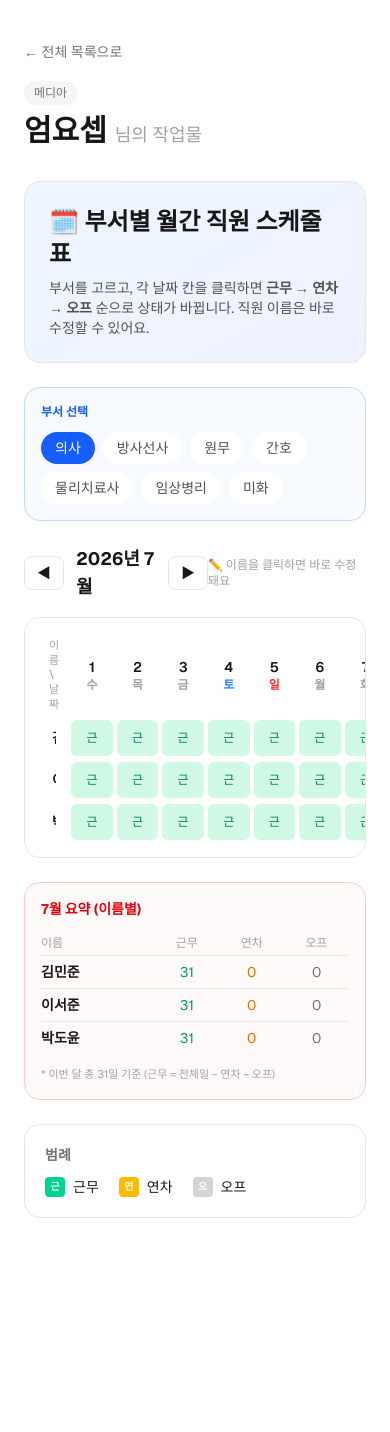
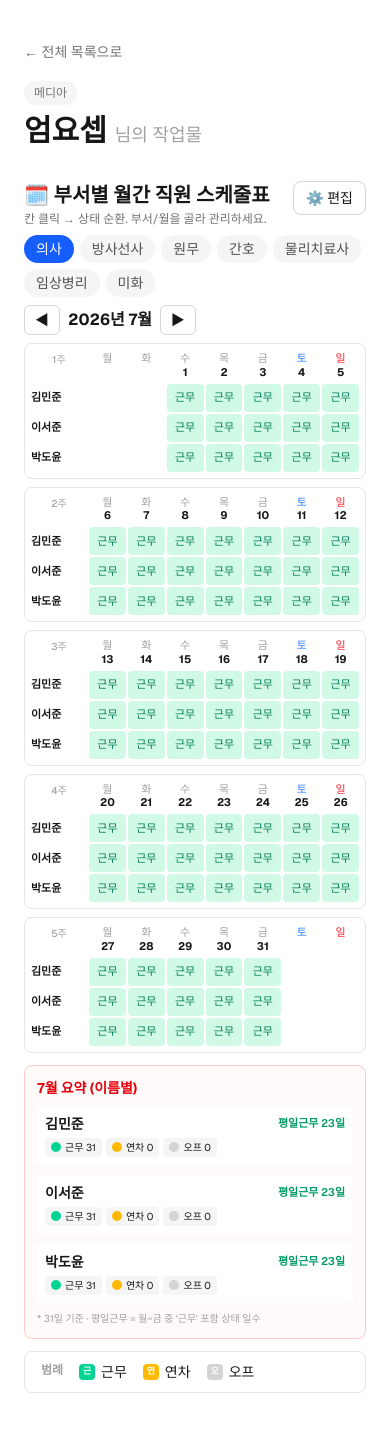
Before and after one commit to KimJeongLae/vibe-coding-hub, a Next.js app: page /members/eom-yoseb in a window 390 px wide. Before the commit the page ends 1258 px from the top, so only its background shows below. Built offline with nearby package versions, Linux system fonts and the light colour scheme.

Commit message:
엄요셉 페이지: 스케줄표 개편 (주 단위 달력, 편집 메뉴/프리셋·옵션추가, 여백 축소, 평일근무·야간 요약)

```diff
--- a/app/members/eom-yoseb/page.tsx
+++ b/app/members/eom-yoseb/page.tsx
@@ -1,48 +1,54 @@
 "use client";
 
-import { useMemo, useState } from "react";
+import { Fragment, useMemo, useState } from "react";
 import MemberShell from "@/components/MemberShell";
 
 // ✏️ 엄요셉(eom-yoseb) 님의 페이지 — 부서별 월간 직원 스케줄표 MVP
-// - 부서를 고르면 그 부서 직원들이 나옵니다 (이름 수정 가능)
-// - 달력은 실제 날짜(숫자) + 월~일 기준
-// - 칸을 클릭하면 근무 → 연차 → 오프 순으로 상태/색이 바뀝니다
-// - 오른쪽 요약에 한 달 기준 이름별 근무/연차/오프 개수가 나옵니다
+// - 부서 선택 / 주(週) 단위로 쌓이는 달력 / 편집 메뉴(프리셋·옵션추가·이름수정)
+// - "부서별 스케줄근무" 프리셋: 근무(7시)~근무(5시)/오프/연차/특휴 + 사용자 옵션 추가
+// - 오른쪽 요약: 이름별 옵션 개수 + 평일근무일수 + 야간(8시) 개수
 // (저장/DB/로그인 없이 화면에서만 동작합니다.)
 
-type Status = "work" | "leave" | "off";
-const STATUS_ORDER: Status[] = ["work", "leave", "off"];
+// 상태 색상 팔레트 (Tailwind 정적 문자열 — 스캐너가 인식하도록 전체 클래스 명시)
+const PALETTE = [
+  { cell: "bg-emerald-100 text-emerald-700 hover:bg-emerald-200 dark:bg-emerald-900/40 dark:text-emerald-300", swatch: "bg-emerald-400" },
+  { cell: "bg-indigo-100 text-indigo-700 hover:bg-indigo-200 dark:bg-indigo-900/40 dark:text-indigo-300", swatch: "bg-indigo-400" },
+  { cell: "bg-sky-100 text-sky-700 hover:bg-sky-200 dark:bg-sky-900/40 dark:text-sky-300", swatch: "bg-sky-400" },
+  { cell: "bg-cyan-100 text-cyan-700 hover:bg-cyan-200 dark:bg-cyan-900/40 dark:text-cyan-300", swatch: "bg-cyan-400" },
+  { cell: "bg-lime-100 text-lime-700 hover:bg-lime-200 dark:bg-lime-900/40 dark:text-lime-300", swatch: "bg-lime-400" },
+  { cell: "bg-neutral-100 text-neutral-500 hover:bg-neutral-200 dark:bg-neutral-800 dark:text-neutral-400", swatch: "bg-neutral-300 dark:bg-neutral-600" },
+  { cell: "bg-amber-100 text-amber-700 hover:bg-amber-200 dark:bg-amber-900/40 dark:text-amber-300", swatch: "bg-amber-400" },
+  { cell: "bg-rose-100 text-rose-700 hover:bg-rose-200 dark:bg-rose-900/40 dark:text-rose-300", swatch: "bg-rose-400" },
+  { cell: "bg-violet-100 text-violet-700 hover:bg-violet-200 dark:bg-violet-900/40 dark:text-violet-300", swatch: "bg-violet-400" },
+  { cell: "bg-orange-100 text-orange-700 hover:bg-orange-200 dark:bg-orange-900/40 dark:text-orange-300", swatch: "bg-orange-400" },
+];
 
-const STATUS_META: Record<
-  Status,
-  { label: string; abbr: string; cell: string; swatch: string }
-> = {
-  work: {
-    label: "근무",
-    abbr: "근",
-    cell: "bg-emerald-100 text-emerald-700 hover:bg-emerald-200 dark:bg-emerald-900/40 dark:text-emerald-300 dark:hover:bg-emerald-900/60",
-    swatch: "bg-emerald-400",
+type Option = { id: string; label: string; short: string; colorIdx: number };
+
+const PRESETS: Record<string, { name: string; options: Option[] }> = {
+  simple: {
+    name: "간단 (근무/연차/오프)",
+    options: [
+      { id: "work", label: "근무", short: "근무", colorIdx: 0 },
+      { id: "leave", label: "연차", short: "연차", colorIdx: 6 },
+      { id: "off", label: "오프", short: "오프", colorIdx: 5 },
+    ],
   },
-  leave: {
-    label: "연차",
-    abbr: "연",
-    cell: "bg-amber-100 text-amber-700 hover:bg-amber-200 dark:bg-amber-900/40 dark:text-amber-300 dark:hover:bg-amber-900/60",
-    swatch: "bg-amber-400",
-  },
-  off: {
-    label: "오프",
-    abbr: "오",
-    cell: "bg-neutral-100 text-neutral-400 hover:bg-neutral-200 dark:bg-neutral-800 dark:text-neutral-500 dark:hover:bg-neutral-700",
-    swatch: "bg-neutral-300 dark:bg-neutral-600",
+  shift: {
+    name: "부서별 스케줄근무",
+    options: [
+      { id: "w7", label: "근무(7시)", short: "7시", colorIdx: 0 },
+      { id: "w8", label: "근무(8시)", short: "8시", colorIdx: 1 },
+      { id: "w1", label: "근무(1시)", short: "1시", colorIdx: 2 },
+      { id: "w2", label: "근무(2시)", short: "2시", colorIdx: 3 },
+      { id: "w5", label: "근무(5시)", short: "5시", colorIdx: 4 },
+      { id: "off", label: "오프", short: "오프", colorIdx: 5 },
+      { id: "leave", label: "연차", short: "연차", colorIdx: 6 },
+      { id: "special", label: "특휴", short: "특휴", colorIdx: 7 },
+    ],
   },
 };
 
-function nextStatus(current: Status): Status {
-  const i = STATUS_ORDER.indexOf(current);
-  return STATUS_ORDER[(i + 1) % STATUS_ORDER.length];
-}
-
-// 부서 구성 (샘플 이름)
 const DEPARTMENTS = [
   { key: "doctor", label: "의사", names: ["김민준", "이서준", "박도윤"] },
   { key: "radiology", label: "방사선사", names: ["최지호", "정하준"] },
@@ -53,46 +59,65 @@ const DEPARTMENTS = [
   { key: "cleaning", label: "미화", names: ["구본길", "남정순"] },
 ] as const;
 
-const WEEKDAYS = ["일", "월", "화", "수", "목", "금", "토"];
+// 월요일 시작 요일 라벨
+const WD_LABELS = ["월", "화", "수", "목", "금", "토", "일"];
+
+// 한 달을 주 단위(월~일)로 분할
+function buildWeeks(year: number, month: number) {
+  const daysInMonth = new Date(year, month + 1, 0).getDate();
+  const firstMon = (new Date(year, month, 1).getDay() + 6) % 7; // 월=0
+  const weeks: ({ day: number } | null)[][] = [];
+  let week: ({ day: number } | null)[] = Array(firstMon).fill(null);
+  for (let day = 1; day <= daysInMonth; day++) {
+    week.push({ day });
+    if (week.length === 7) {
+      weeks.push(week);
+      week = [];
+    }
+  }
+  if (week.length) {
+    while (week.length < 7) week.push(null);
+    weeks.push(week);
+  }
+  return weeks;
+}
 
 export default function Page() {
-  // 부서별 이름 (수정 가능)
   const [deptNames, setDeptNames] = useState<Record<string, string[]>>(() =>
     Object.fromEntries(DEPARTMENTS.map((d) => [d.key, [...d.names]])),
   );
   const [deptKey, setDeptKey] = useState<string>(DEPARTMENTS[0].key);
 
-  // 표시 월 (기본: 오늘 기준)
   const [{ year, month }, setYearMonth] = useState(() => {
     const now = new Date();
     return { year: now.getFullYear(), month: now.getMonth() };
   });
 
-  // 상태 저장: `${dept}|${empIdx}|${year}-${month}-${day}` → Status
-  const [statuses, setStatuses] = useState<Record<string, Status>>({});
+  const [options, setOptions] = useState<Option[]>(PRESETS.simple.options);
+  const [statuses, setStatuses] = useState<Record<string, string>>({});
+  const [editing, setEditing] = useState(false);
+  const [newOptLabel, setNewOptLabel] = useState("");
+  const [nextId, setNextId] = useState(1);
 
   const names = deptNames[deptKey];
   const daysInMonth = new Date(year, month + 1, 0).getDate();
+  const weeks = useMemo(() => buildWeeks(year, month), [year, month]);
 
-  const days = useMemo(
-    () =>
-      Array.from({ length: daysInMonth }, (_, i) => {
-        const day = i + 1;
-        const wd = new Date(year, month, day).getDay(); // 0=일 ~ 6=토
-        return { day, wd };
-      }),
-    [year, month, daysInMonth],
-  );
+  const optById = (id: string) => options.find((o) => o.id === id) ?? options[0];
 
-  function cellKey(empIdx: number, day: number) {
-    return `${deptKey}|${empIdx}|${year}-${month}-${day}`;
-  }
-  function getStatus(empIdx: number, day: number): Status {
-    return statuses[cellKey(empIdx, day)] ?? "work";
-  }
+  const cellKey = (empIdx: number, day: number) =>
+    `${deptKey}|${empIdx}|${year}-${month}-${day}`;
+  const getStatus = (empIdx: number, day: number) =>
+    statuses[cellKey(empIdx, day)] ?? options[0].id;
+
   function toggleCell(empIdx: number, day: number) {
     const key = cellKey(empIdx, day);
-    setStatuses((prev) => ({ ...prev, [key]: nextStatus(prev[key] ?? "work") }));
+    setStatuses((prev) => {
+      const cur = prev[key] ?? options[0].id;
+      const idx = options.findIndex((o) => o.id === cur);
+      const nextId = idx === -1 ? options[0].id : options[(idx + 1) % options.length].id;
+      return { ...prev, [key]: nextId };
+    });
   }
 
   function renameEmployee(empIdx: number, value: string) {
@@ -109,199 +134,287 @@ export default function Page() {
     });
   }
 
-  // 이름별 한 달 요약 (근무/연차/오프 개수)
+  function addOption() {
+    const label = newOptLabel.trim();
+    if (!label) return;
+    setOptions((prev) => [
+      ...prev,
+      { id: `c${nextId}`, label, short: label.slice(0, 3), colorIdx: prev.length % PALETTE.length },
+    ]);
+    setNextId((n) => n + 1);
+    setNewOptLabel("");
+  }
+  function removeOption(id: string) {
+    setOptions((prev) => (prev.length > 1 ? prev.filter((o) => o.id !== id) : prev));
+  }
+
+  // 이름별 요약: 옵션별 개수 + 평일근무 + 야간(8시)
   const summary = names.map((name, empIdx) => {
-    let leave = 0;
-    let off = 0;
+    const counts: Record<string, number> = {};
+    options.forEach((o) => (counts[o.id] = 0));
+    let weekdayWork = 0;
     for (let day = 1; day <= daysInMonth; day++) {
-      const s = getStatus(empIdx, day);
-      if (s === "leave") leave++;
-      else if (s === "off") off++;
+      const id = getStatus(empIdx, day);
+      if (counts[id] !== undefined) counts[id]++;
+      const o = optById(id);
+      const wd = new Date(year, month, day).getDay(); // 0=일 ~ 6=토
+      if (wd >= 1 && wd <= 5 && o.label.includes("근무")) weekdayWork++;
     }
-    return { name, work: daysInMonth - leave - off, leave, off };
+    const nightOpt = options.find((o) => o.label === "근무(8시)");
+    const night = nightOpt ? counts[nightOpt.id] : null;
+    return { name, counts, weekdayWork, night };
   });
 
   return (
     <MemberShell slug="eom-yoseb">
-      {/* 소개 */}
-      <section className="mb-6 rounded-2xl border border-neutral-200 bg-gradient-to-br from-blue-50 to-indigo-50 p-6 dark:border-neutral-700 dark:from-neutral-900 dark:to-neutral-900">
-        <h2 className="text-2xl font-bold">🗓️ 부서별 월간 직원 스케줄표</h2>
-        <p className="mt-2 text-sm text-neutral-600 dark:text-neutral-300">
-          부서를 고르고, 각 날짜 칸을 클릭하면{" "}
-          <b>근무 → 연차 → 오프</b> 순으로 상태가 바뀝니다. 직원 이름은 바로
-          수정할 수 있어요.
+      {/* 헤더 + 편집 메뉴 버튼 */}
+      <div className="mb-2 flex items-start justify-between gap-3">
+        <div>
+          <h2 className="text-xl font-bold">🗓️ 부서별 월간 직원 스케줄표</h2>
+          <p className="mt-0.5 text-xs text-neutral-500 dark:text-neutral-400">
+            칸 클릭 → 상태 순환. 부서/월을 골라 관리하세요.
           </p>
+        </div>
+        <button
+          type="button"
+          onClick={() => setEditing((v) => !v)}
+          className={`shrink-0 rounded-lg px-3 py-1.5 text-sm font-medium transition-colors ${
+            editing
+              ? "bg-blue-600 text-white"
+              : "border border-neutral-300 hover:bg-neutral-50 dark:border-neutral-600 dark:hover:bg-neutral-800"
+          }`}
+        >
+          ⚙️ 편집
+        </button>
+      </div>
+
+      {/* 편집 패널 */}
+      {editing && (
+        <section className="mb-2 space-y-3 rounded-xl border border-blue-200 bg-blue-50/40 p-3 text-sm dark:border-blue-900 dark:bg-blue-950/30">
+          {/* 프리셋 */}
+          <div>
+            <div className="mb-1.5 text-xs font-semibold text-blue-600 dark:text-blue-300">상태 프리셋</div>
+            <div className="flex flex-wrap gap-2">
+              {Object.entries(PRESETS).map(([key, p]) => (
+                <button
+                  key={key}
+                  type="button"
+                  onClick={() => setOptions(p.options.map((o) => ({ ...o })))}
+                  className="rounded-md border border-neutral-300 bg-white px-2.5 py-1 text-xs hover:bg-blue-100 dark:border-neutral-600 dark:bg-neutral-800 dark:hover:bg-neutral-700"
+                >
+                  {p.name}
+                </button>
+              ))}
+            </div>
+          </div>
+
+          {/* 상태 옵션 추가/삭제 */}
+          <div>
+            <div className="mb-1.5 text-xs font-semibold text-blue-600 dark:text-blue-300">상태 옵션 (직접 추가)</div>
+            <div className="mb-2 flex gap-2">
+              <input
+                value={newOptLabel}
+                onChange={(e) => setNewOptLabel(e.target.value)}
+                onKeyDown={(e) => e.key === "Enter" && addOption()}
+                placeholder="예) 근무(9시), 반차 ..."
+                className="flex-1 rounded-md border border-neutral-300 bg-white px-2 py-1 text-xs outline-none focus:border-blue-500 dark:border-neutral-600 dark:bg-neutral-800"
+              />
+              <button
+                type="button"
+                onClick={addOption}
+                className="rounded-md bg-blue-600 px-3 py-1 text-xs font-medium text-white hover:bg-blue-700"
+              >
+                추가
+              </button>
+            </div>
+            <div className="flex flex-wrap gap-1.5">
+              {options.map((o) => (
+                <span
+                  key={o.id}
+                  className="inline-flex items-center gap-1 rounded-full bg-white px-2 py-0.5 text-xs dark:bg-neutral-800"
+                >
+                  <span className={`h-3 w-3 rounded-full ${PALETTE[o.colorIdx].swatch}`} />
+                  {o.label}
+                  <button
+                    type="button"
+                    onClick={() => removeOption(o.id)}
+                    className="ml-0.5 text-neutral-400 hover:text-red-500"
+                    aria-label={`${o.label} 삭제`}
+                  >
+                    ✕
+                  </button>
+                </span>
+              ))}
+            </div>
+          </div>
+
+          {/* 직원 이름 수정 */}
+          <div>
+            <div className="mb-1.5 text-xs font-semibold text-blue-600 dark:text-blue-300">
+              직원 이름 수정 ({DEPARTMENTS.find((d) => d.key === deptKey)?.label})
+            </div>
+            <div className="flex flex-wrap gap-2">
+              {names.map((n, i) => (
+                <input
+                  key={i}
+                  value={n}
+                  onChange={(e) => renameEmployee(i, e.target.value)}
+                  className="w-24 rounded-md border border-neutral-300 bg-white px-2 py-1 text-xs outline-none focus:border-blue-500 dark:border-neutral-600 dark:bg-neutral-800"
+                />
+              ))}
+            </div>
+          </div>
         </section>
+      )}
 
-      {/* 부서 선택 (파란 박스) */}
-      <section className="mb-6 rounded-2xl border border-blue-200 bg-blue-50/50 p-4 dark:border-blue-900 dark:bg-blue-950/30">
-        <h3 className="mb-3 text-xs font-semibold text-blue-600 dark:text-blue-300">
-          부서 선택
-        </h3>
-        <div className="flex flex-wrap gap-2">
+      {/* 부서 선택 */}
+      <div className="mb-2 flex flex-wrap gap-1.5">
         {DEPARTMENTS.map((d) => (
           <button
             key={d.key}
             type="button"
             onClick={() => setDeptKey(d.key)}
-              className={`rounded-full px-3.5 py-1.5 text-sm font-medium transition-colors ${
+            className={`rounded-full px-3 py-1 text-sm font-medium transition-colors ${
               deptKey === d.key
                 ? "bg-blue-600 text-white"
-                  : "bg-white text-neutral-600 hover:bg-blue-100 dark:bg-neutral-800 dark:text-neutral-300 dark:hover:bg-neutral-700"
+                : "bg-neutral-100 text-neutral-600 hover:bg-blue-100 dark:bg-neutral-800 dark:text-neutral-300 dark:hover:bg-neutral-700"
             }`}
           >
             {d.label}
           </button>
         ))}
       </div>
-      </section>
 
       {/* 월 이동 */}
-      <div className="mb-4 flex items-center justify-between">
-        <div className="flex items-center gap-3">
+      <div className="mb-2 flex items-center gap-2">
         <button
           type="button"
           onClick={() => shiftMonth(-1)}
-            className="rounded-lg border border-neutral-200 px-3 py-1.5 text-sm hover:bg-neutral-50 dark:border-neutral-700 dark:hover:bg-neutral-800"
+          className="rounded-md border border-neutral-300 px-2.5 py-1 text-sm hover:bg-neutral-50 dark:border-neutral-600 dark:hover:bg-neutral-800"
         >
           ◀
         </button>
-          <span className="text-lg font-bold">
+        <span className="text-base font-bold">
           {year}년 {month + 1}월
         </span>
         <button
           type="button"
           onClick={() => shiftMonth(1)}
-            className="rounded-lg border border-neutral-200 px-3 py-1.5 text-sm hover:bg-neutral-50 dark:border-neutral-700 dark:hover:bg-neutral-800"
+          className="rounded-md border border-neutral-300 px-2.5 py-1 text-sm hover:bg-neutral-50 dark:border-neutral-600 dark:hover:bg-neutral-800"
         >
           ▶
         </button>
       </div>
-        <span className="text-xs text-neutral-400">
-          ✏️ 이름을 클릭하면 바로 수정돼요
+
+      {/* 본문: 주 단위 달력 + 요약 */}
+      <div className="grid grid-cols-1 gap-3 lg:grid-cols-[1fr_260px]">
+        {/* 주 단위로 쌓이는 달력 */}
+        <section className="space-y-2">
+          {weeks.map((week, wi) => (
+            <div
+              key={wi}
+              className="rounded-lg border border-neutral-200 bg-white p-1.5 dark:border-neutral-700 dark:bg-neutral-900"
+            >
+              <div className="grid grid-cols-[3.5rem_repeat(7,minmax(0,1fr))] gap-0.5 text-center text-[11px]">
+                {/* 헤더: 요일 + 날짜 */}
+                <div className="py-0.5 text-[10px] font-medium text-neutral-400">{wi + 1}주</div>
+                {week.map((d, di) => (
+                  <div key={di} className="py-0.5 leading-tight">
+                    <div
+                      className={
+                        di === 6 ? "text-red-500" : di === 5 ? "text-blue-500" : "text-neutral-400"
+                      }
+                    >
+                      {WD_LABELS[di]}
+                    </div>
+                    <div className="font-bold">{d ? d.day : ""}</div>
+                  </div>
+                ))}
+
+                {/* 직원별 행 */}
+                {names.map((name, empIdx) => (
+                  <Fragment key={empIdx}>
+                    <div className="flex items-center truncate py-0.5 text-left text-[11px] font-semibold">
+                      {name}
+                    </div>
+                    {week.map((d, di) => {
+                      if (!d) return <div key={di} />;
+                      const o = optById(getStatus(empIdx, d.day));
+                      return (
+                        <button
+                          key={di}
+                          type="button"
+                          onClick={() => toggleCell(empIdx, d.day)}
+                          className={`h-7 rounded font-medium transition-colors ${PALETTE[o.colorIdx].cell}`}
+                          aria-label={`${name} ${month + 1}월 ${d.day}일 ${o.label}`}
+                          title={o.label}
+                        >
+                          {o.short}
+                        </button>
+                      );
+                    })}
+                  </Fragment>
+                ))}
+              </div>
+            </div>
+          ))}
+        </section>
+
+        {/* 오른쪽 요약 */}
+        <section className="rounded-lg border border-red-200 bg-red-50/40 p-3 dark:border-red-900/60 dark:bg-red-950/20">
+          <h3 className="mb-2 text-sm font-bold text-red-600 dark:text-red-300">
+            {month + 1}월 요약 (이름별)
+          </h3>
+          <div className="space-y-2.5">
+            {summary.map((row, i) => (
+              <div
+                key={i}
+                className="rounded-md bg-white p-2 dark:bg-neutral-900"
+              >
+                <div className="mb-1 flex items-center justify-between">
+                  <span className="text-sm font-bold">{row.name}</span>
+                  <span className="text-[11px] font-semibold text-emerald-600 dark:text-emerald-400">
+                    평일근무 {row.weekdayWork}일
+                    {row.night !== null && (
+                      <span className="ml-1 text-indigo-600 dark:text-indigo-400">
+                        · 야간(8시) {row.night}
+                      </span>
+                    )}
                   </span>
                 </div>
-
-      {/* 본문: 스케줄표 + 요약 */}
-      <div className="grid grid-cols-1 gap-6 lg:grid-cols-[1fr_280px]">
-        {/* 스케줄표 */}
-        <section className="overflow-x-auto rounded-2xl border border-neutral-200 bg-white p-3 dark:border-neutral-700 dark:bg-neutral-900">
-          <table className="border-separate border-spacing-1 text-center text-xs">
-            <thead>
-              <tr>
-                <th className="sticky left-0 z-10 w-28 bg-white px-2 py-1 text-left text-[11px] font-medium text-neutral-400 dark:bg-neutral-900">
-                  이름 \ 날짜
-                </th>
-                {days.map(({ day, wd }) => (
-                  <th
-                    key={day}
-                    className="min-w-[2.6rem] px-1 py-1 font-semibold"
+                <div className="flex flex-wrap gap-1">
+                  {options.map((o) => (
+                    <span
+                      key={o.id}
+                      className="inline-flex items-center gap-1 rounded bg-neutral-100 px-1.5 py-0.5 text-[10px] dark:bg-neutral-800"
                     >
-                    <div className="text-sm">{day}</div>
-                    <div
-                      className={
-                        wd === 0
-                          ? "text-red-500"
-                          : wd === 6
-                            ? "text-blue-500"
-                            : "text-neutral-400"
-                      }
-                    >
-                      {WEEKDAYS[wd]}
+                      <span className={`h-2.5 w-2.5 rounded-full ${PALETTE[o.colorIdx].swatch}`} />
+                      {o.label} {row.counts[o.id]}
+                    </span>
+                  ))}
                 </div>
-                  </th>
+              </div>
             ))}
-              </tr>
-            </thead>
-            <tbody>
-              {names.map((name, empIdx) => (
-                <tr key={empIdx}>
-                  <th className="sticky left-0 z-10 bg-white px-1 py-1 dark:bg-neutral-900">
-                    <input
-                      value={name}
-                      onChange={(e) => renameEmployee(empIdx, e.target.value)}
-                      className="w-full rounded-md border border-transparent bg-transparent px-1.5 py-1 text-left text-sm font-semibold outline-none hover:border-neutral-200 focus:border-blue-500 focus:bg-white dark:hover:border-neutral-700 dark:focus:bg-neutral-800"
-                    />
-                  </th>
-                  {days.map(({ day }) => {
-                    const status = getStatus(empIdx, day);
-                    const meta = STATUS_META[status];
-                    return (
-                      <td key={day} className="p-0">
-                        <button
-                          type="button"
-                          onClick={() => toggleCell(empIdx, day)}
-                          className={`h-9 w-full rounded-md font-medium transition-colors ${meta.cell}`}
-                          aria-label={`${name} ${month + 1}월 ${day}일 ${meta.label}`}
-                        >
-                          {meta.abbr}
-                        </button>
-                      </td>
-                    );
-                  })}
-                </tr>
-              ))}
-            </tbody>
-          </table>
-        </section>
-
-        {/* 한 달 요약 (빨간 박스) */}
-        <section className="rounded-2xl border border-red-200 bg-red-50/40 p-4 dark:border-red-900/60 dark:bg-red-950/20">
-          <h3 className="mb-3 text-sm font-bold text-red-600 dark:text-red-300">
-            {month + 1}월 요약 (이름별)
-          </h3>
-          <table className="w-full text-sm">
-            <thead>
-              <tr className="text-xs text-neutral-400">
-                <th className="py-1 text-left font-medium">이름</th>
-                <th className="py-1 text-center font-medium">근무</th>
-                <th className="py-1 text-center font-medium">연차</th>
-                <th className="py-1 text-center font-medium">오프</th>
-              </tr>
-            </thead>
-            <tbody>
-              {summary.map((row, i) => (
-                <tr
-                  key={i}
-                  className="border-t border-red-100 dark:border-red-900/40"
-                >
-                  <td className="py-1.5 text-left font-semibold">{row.name}</td>
-                  <td className="py-1.5 text-center text-emerald-600 dark:text-emerald-400">
-                    {row.work}
-                  </td>
-                  <td className="py-1.5 text-center text-amber-600 dark:text-amber-400">
-                    {row.leave}
-                  </td>
-                  <td className="py-1.5 text-center text-neutral-500">
-                    {row.off}
-                  </td>
-                </tr>
-              ))}
-            </tbody>
-          </table>
-          <p className="mt-3 text-[11px] text-neutral-400">
-            * 이번 달 총 {daysInMonth}일 기준 (근무 = 전체일 − 연차 − 오프)
+          </div>
+          <p className="mt-2 text-[10px] text-neutral-400">
+            * {daysInMonth}일 기준 · 평일근무 = 월~금 중 &apos;근무&apos; 포함 상태 일수
           </p>
         </section>
       </div>
 
       {/* 범례 */}
-      <section className="mt-6 rounded-2xl border border-neutral-200 bg-white p-5 dark:border-neutral-700 dark:bg-neutral-900">
-        <h3 className="mb-3 text-sm font-semibold text-neutral-500 dark:text-neutral-400">
-          범례
-        </h3>
-        <div className="flex flex-wrap gap-5">
-          {STATUS_ORDER.map((s) => (
-            <div key={s} className="flex items-center gap-2">
+      <section className="mt-3 flex flex-wrap gap-x-4 gap-y-1.5 rounded-lg border border-neutral-200 bg-white px-4 py-2.5 text-sm dark:border-neutral-700 dark:bg-neutral-900">
+        <span className="text-xs font-semibold text-neutral-400">범례</span>
+        {options.map((o) => (
+          <span key={o.id} className="flex items-center gap-1.5">
             <span
-                className={`inline-flex h-5 w-5 items-center justify-center rounded text-[10px] font-bold text-white ${STATUS_META[s].swatch}`}
+              className={`inline-flex h-4 w-4 items-center justify-center rounded text-[9px] font-bold text-white ${PALETTE[o.colorIdx].swatch}`}
             >
-                {STATUS_META[s].abbr}
+              {o.short.slice(0, 1)}
             </span>
-              <span className="text-sm">{STATUS_META[s].label}</span>
-            </div>
+            {o.label}
+          </span>
         ))}
-        </div>
       </section>
     </MemberShell>
   );
```
Lines whose indentation alone changed are shown as unchanged.
